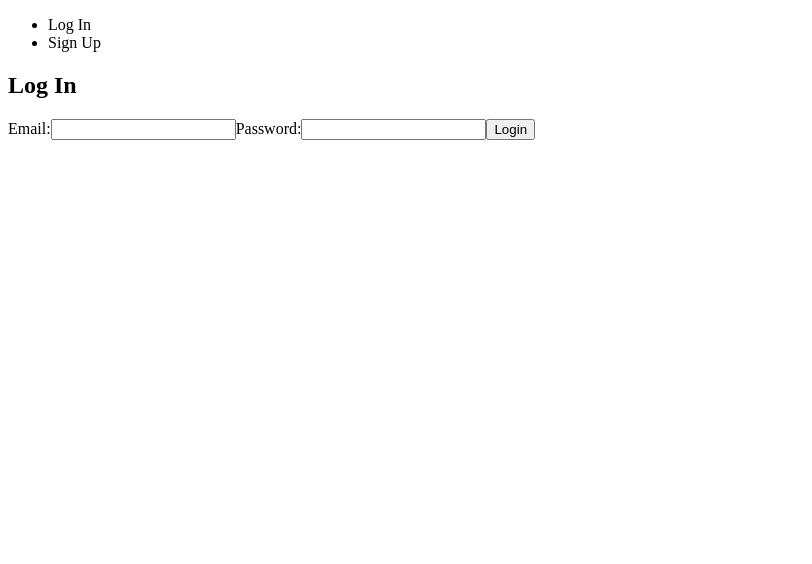
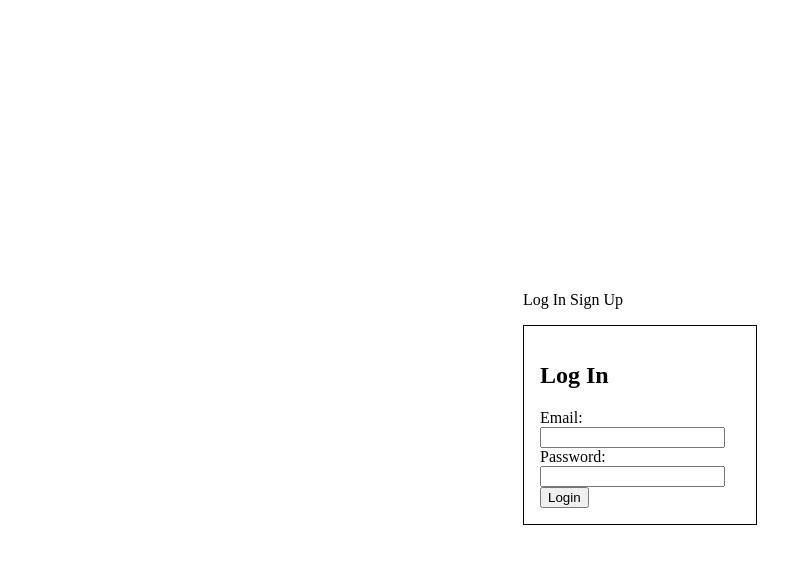
Before and after one commit to JerYoMat/coda, a React (Create React App) app in the folder client/: page /login in a window 1280 px wide. Shown: the top 564 px of the page, without its empty margins (0-812 px from the left). Built offline with nearby package versions, Linux system fonts and the light colour scheme; no server answers.

Commit message:
added middleware to save token;

```diff
--- a/client/src/api.js
+++ b/client/src/api.js
@@ -44,3 +44,9 @@ function postData(url = ``, data = {}) {
     body: JSON.stringify(data) // body data type must match "Content-Type" header
   }).then(response => response.json());
 }
+
+
+let authToken = null;
+export const setToken = token => {
+  authToken = token;
+};
--- a/client/src/index.js
+++ b/client/src/index.js
@@ -11,6 +11,7 @@ import { Provider } from 'react-redux';
 import reducer from './reducers';
 import App from './App';
 import thunk from 'redux-thunk';
+import { saveAuthToken } from './middleware';
 import './index.css';
 
 const composeEnhancers =
@@ -21,11 +22,11 @@ const composeEnhancers =
       })
     : compose;
 
-const enhancer = composeEnhancers(applyMiddleware(thunk));
+const enhancer = composeEnhancers(applyMiddleware(thunk, saveAuthToken));
 const store = createStore(reducer, enhancer);
+
+store.dispatch(loadCompanies())
 Modal.setAppElement('#root')
-store.dispatch(loadCompanies())
-
 
 ReactDOM.render(
   <Provider store={store}>
--- /dev/null
+++ b/client/src/middleware.js
@@ -0,0 +1,13 @@
+import { LOGIN_SUCCESS, SIGNUP_SUCCESS } from './actions';
+import { setToken } from './api';
+
+export const saveAuthToken = store => next => action => {
+  if (
+    action.type === LOGIN_SUCCESS ||
+    action.type === SIGNUP_SUCCESS
+  ) {
+    // save token
+    setToken(action.payload.token);
+  }
+  next(action);
+};
--- a/client/src/pages/SignupLoginPage.js
+++ b/client/src/pages/SignupLoginPage.js
@@ -1,7 +1,7 @@
 import React, { useState } from 'react';
 import { connect } from 'react-redux';
 import { loginUser, signupUser } from '../actions';
-
+import './SignupLoginPage.scss'
 
 const SignUpLoginPage = ({loginUser, signupUser}) => {
   const [email, setEmail] = useState('');
@@ -21,7 +21,8 @@ const SignUpLoginPage = ({loginUser, signupUser}) => {
 
   return (
     <div className='login-signup-container'>
-    <ul>
+      <div className='form-container'>
+        <ul className='active-tabs'>
           <li onClick={() => {setActiveTab(0)}}>Log In</li>
           <li onClick={() => {setActiveTab(1)}}>Sign Up</li>
         </ul>
@@ -42,7 +43,7 @@ const SignUpLoginPage = ({loginUser, signupUser}) => {
               />
             </label>
             {activeTab === 1 ? (
-          <div>
+              <React.Fragment>
               <label>
               Password Confirmation:
               <input
@@ -52,12 +53,13 @@ const SignUpLoginPage = ({loginUser, signupUser}) => {
             </label>
             {password !== passwordConfirmation && <span className='warning'>Password must match confirmation</span>}
             <button onSubmit={() => signupUser(email, password)} disabled={password === passwordConfirmation ? false : true}>SignUp</button>
-        </div>
+            </React.Fragment>
             ) : (
               <button onSubmit={() => loginUser(email, password)}>Login</button>
             )}
 
         </form>
+      </div>
     </div>
   )
 }
--- /dev/null
+++ b/client/src/pages/SignupLoginPage.scss
@@ -0,0 +1,28 @@
+.login-signup-container {
+ height: 100vh;
+ display: flex;
+ justify-content: center;
+ align-items: center;
+ ul {
+  padding-left: 0;
+  li {
+    display: inline;
+    margin-right: 0.25em;
+  }
+}
+ form {
+    width: 75vw;
+    max-width: 200px;
+    margin: 1em auto;
+    border: 1px solid black;
+    padding: 1em;
+
+  label {
+    float: right;
+    clear: left;
+    text-align: left;
+
+  }
+
+  }
+}
```
Also changed, not shown: 2 other files (tests, documents, lock files or other folders). Lines whose indentation alone changed are shown as unchanged.
